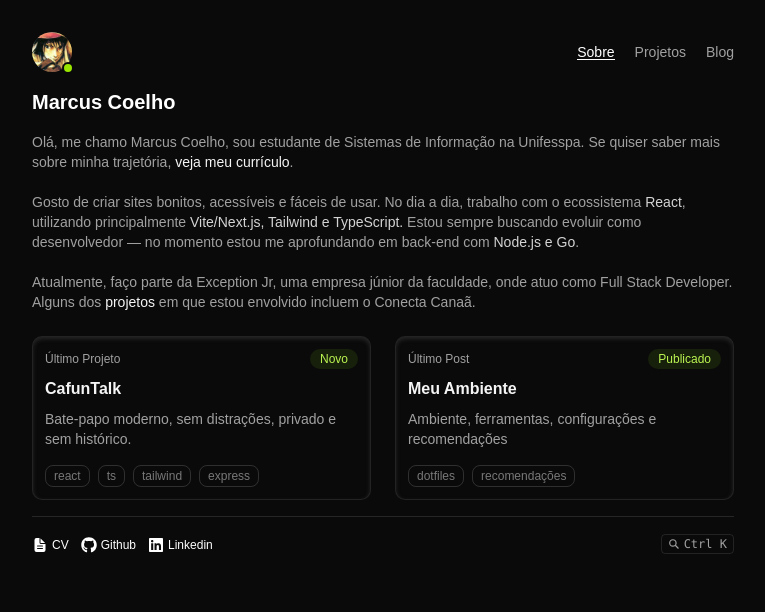
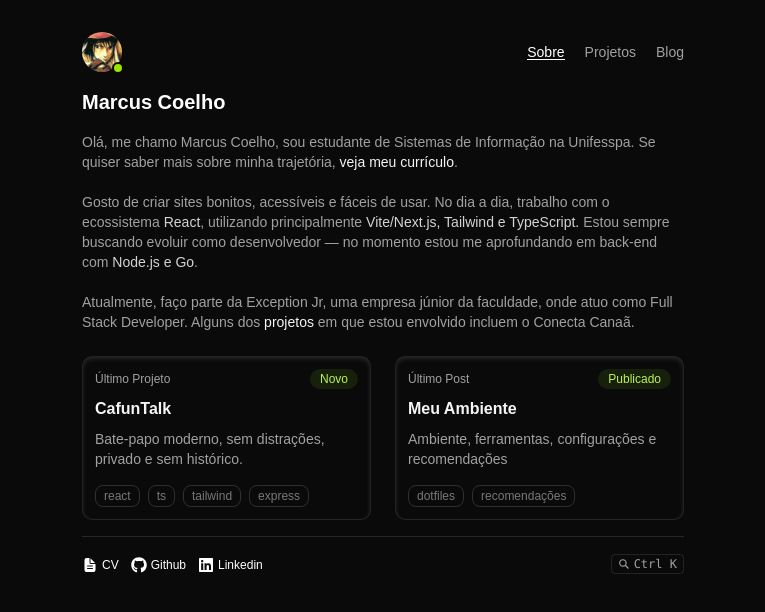
Before and after one commit to coelhomarcus/marcus, a React (Vite) app: page / in a window 1280 px wide. Shown: the top 612 px of the page, without its empty margins (257-1022 px from the left). Built offline with nearby package versions, Linux system fonts and the light colour scheme; a web font is replaced by a local one.

Commit message:
change max-w

```diff
--- a/src/App.tsx
+++ b/src/App.tsx
@@ -17,7 +17,7 @@
   const [open, setOpen] = useState(false)
 
   return (
-    <div className="px-6 py-8 min-h-[100vh] space-y-3 max-w-[750px] mx-auto">
+    <div className="px-6 py-8 min-h-[100vh] space-y-3 max-w-[650px] mx-auto">
       <Header />
       <CommandMenu open={open} setOpen={setOpen} />
       <Routes>
```
